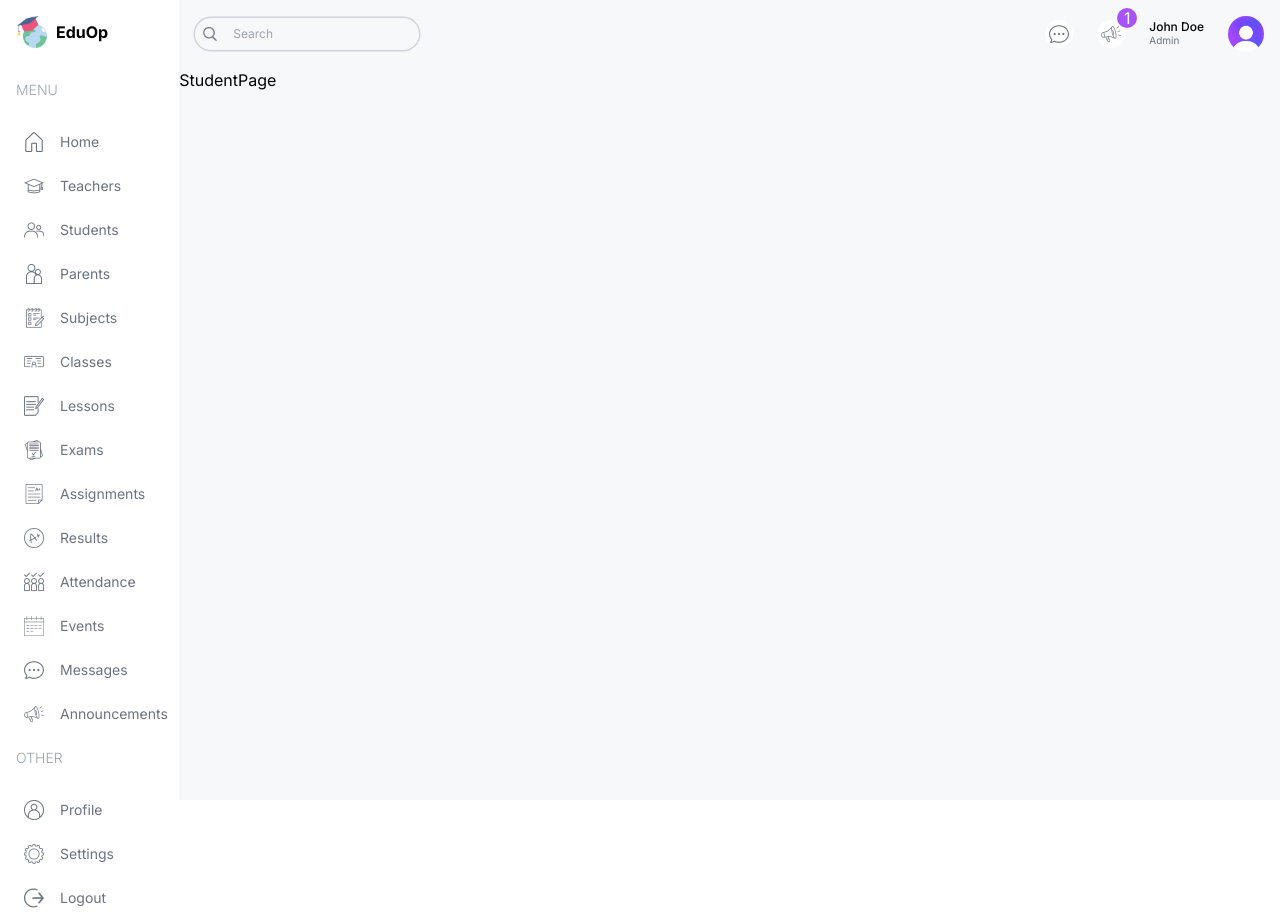
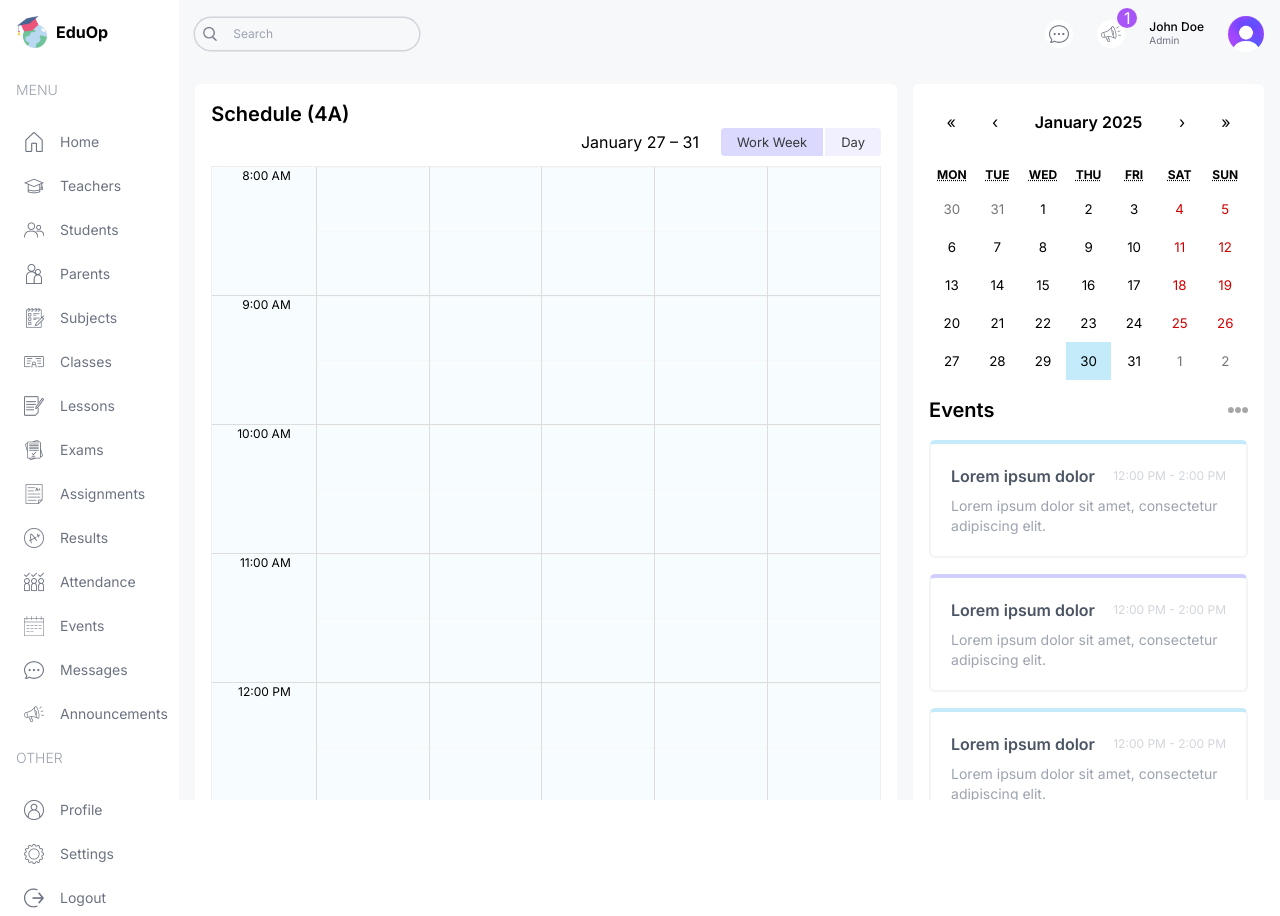
Before and after one commit to Op-Pautu/edu-op, a Next.js app: page /student in a window 1280 px wide. Built offline with nearby package versions, Linux system fonts and the light colour scheme.

Commit message:
add BigCalendar and Announcements components to Parent, Student, and Teacher pages

```diff
--- a/src/app/(dashboard)/layout.tsx
+++ b/src/app/(dashboard)/layout.tsx
@@ -22,7 +22,7 @@
 				<Menu />
 			</div>
 			{/* RIGHT */}
-			<div className="w-[86%] md:w-[92%] lg:w-[84%] xl:w-[86%] bg-[#F7F8FA] overflow-scroll">
+			<div className="w-[86%] md:w-[92%] lg:w-[84%] xl:w-[86%] bg-[#F7F8FA] overflow-scroll flex flex-col">
 				<Navbar />
 				{children}
 			</div>
--- a/src/app/(dashboard)/parent/page.tsx
+++ b/src/app/(dashboard)/parent/page.tsx
@@ -1,7 +1,21 @@
+import { Announcements } from "@/components/announcements";
+import { BigCalendar } from "@/components/big-calendar";
 import React from "react";
 
 const ParentPage = () => {
-	return <div>ParentPage</div>;
+	return (
+		<div className="flex-1 p-4 flex gap-4 flex-col xl:flex-row">
+			<div className="w-full xl:w-2/3">
+				<div className="h-full bg-white p-4 rounded-md">
+					<h1 className="text-xl font-semibold">Schedule (John Doe)</h1>
+					<BigCalendar />
+				</div>
+			</div>
+			<div className="w-full xl:w-1/3 flex flex-col gap-8">
+				<Announcements />
+			</div>
+		</div>
+	);
 };
 
 export default ParentPage;
--- a/src/app/(dashboard)/student/page.tsx
+++ b/src/app/(dashboard)/student/page.tsx
@@ -1,7 +1,23 @@
+import { Announcements } from "@/components/announcements";
+import { BigCalendar } from "@/components/big-calendar";
+import { EventCalendar } from "@/components/event-calendar";
 import React from "react";
 
 const StudentPage = () => {
-	return <div>StudentPage</div>;
+	return (
+		<div className="p-4 flex gap-4 flex-col xl:flex-row">
+			<div className="w-full xl:w-2/3">
+				<div className="h-full bg-white p-4 rounded-md">
+					<h1 className="text-xl font-semibold">Schedule (4A)</h1>
+					<BigCalendar />
+				</div>
+			</div>
+			<div className="w-full xl:w-1/3 flex flex-col gap-8">
+				<EventCalendar />
+				<Announcements />
+			</div>
+		</div>
+	);
 };
 
 export default StudentPage;
--- a/src/app/(dashboard)/teacher/page.tsx
+++ b/src/app/(dashboard)/teacher/page.tsx
@@ -1,7 +1,21 @@
+import { Announcements } from "@/components/announcements";
+import { BigCalendar } from "@/components/big-calendar";
 import React from "react";
 
 const TeacherPage = () => {
-	return <div>TeacherPage</div>;
+	return (
+		<div className="flex-1 p-4 flex gap-4 flex-col xl:flex-row">
+			<div className="w-full xl:w-2/3">
+				<div className="h-full bg-white p-4 rounded-md">
+					<h1 className="text-xl font-semibold">Schedule</h1>
+					<BigCalendar />
+				</div>
+			</div>
+			<div className="w-full xl:w-1/3 flex flex-col gap-8">
+				<Announcements />
+			</div>
+		</div>
+	);
 };
 
 export default TeacherPage;
```
